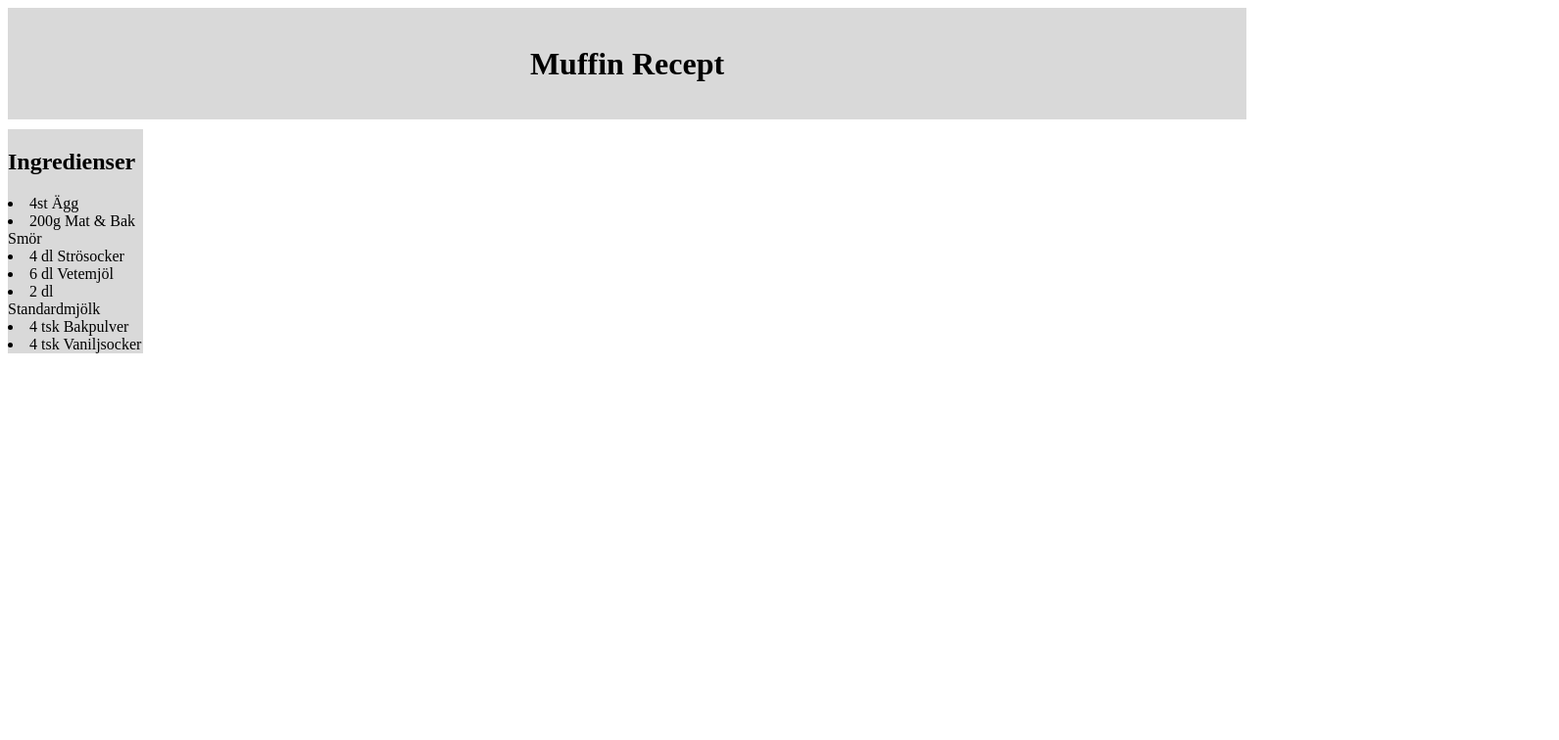
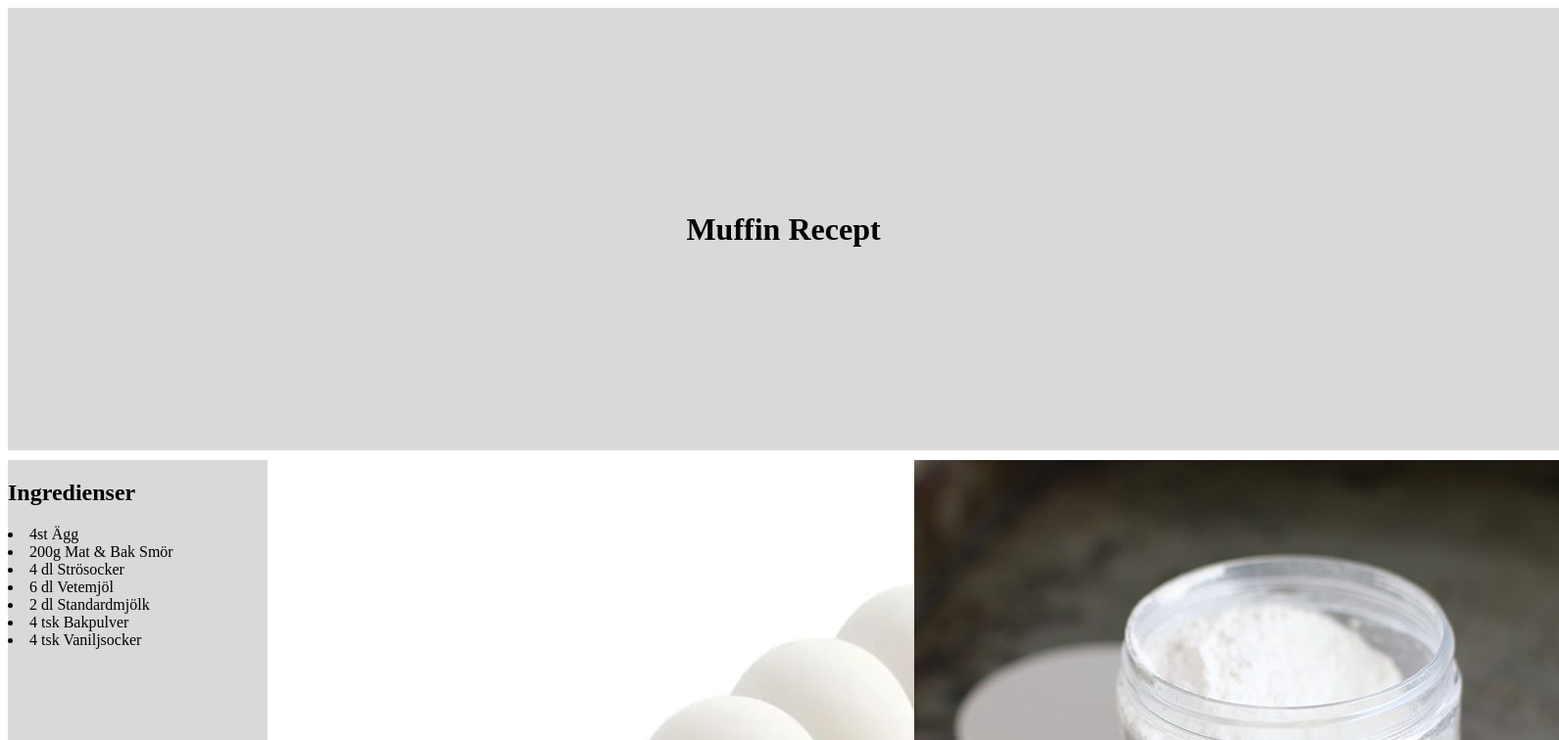
Before and after one commit to TE22B-Balint-Csuti/project-start, a plain HTML site: page index.html in a window 1280 px wide. Shown: the top 756 px of the page at 98% size, 1591 px wide, since content can reach past the window. Drawn offline with Linux system fonts and the light colour scheme.

Commit message:
fixa bilder

```diff
--- a/index.html
+++ b/index.html
@@ -26,10 +26,10 @@
                 <li>4 tsk Vaniljsocker</li>
             </ui>
         </div>
-        <div class="image-recipe"></div>
-        <div class="image-recipe2"></div>
-        <div class="image-recipe3"></div>
-        <div class="image-recipe4"></div>
+        <div class="image-recipe"><img src="img/Ägg.png" alt=""></div>
+        <div class="image-recipe2"><img src="img/vaniljsocker.png" alt=""></div>
+        <div class="image-recipe3"><img src="img/mjöl.png" alt=""></div>
+        <div class="image-recipe4"><img src="img/muffin.png" alt=""></div>
     </div>
 </body>
 </html>
--- a/style.css
+++ b/style.css
@@ -23,22 +23,23 @@ header
 }
 
 .image-recipe
+{
+    size: ;
+    width: 150px;
+    height: 100px;
+}
+
 .image-recipe2
+{
+    g
+}
+
 .image-recipe3
+{
+    g
+}
+
 .image-recipe4
-/*h1
 {
-    color: #000;
-    font-family: Inter;
-    font-size: 50px;
-    font-style: normal;
-    font-weight: 400;
-    line-height: normal;
-    background: #D9D9D9;
-    text-align: center;
-}*/
-
-/*body
-{
-    background-color:#D9D9D9;
-}*/
+    g
+}
```
